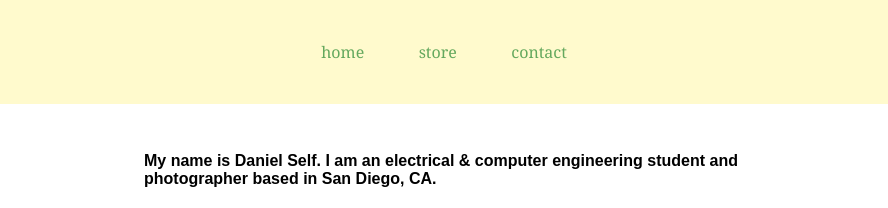
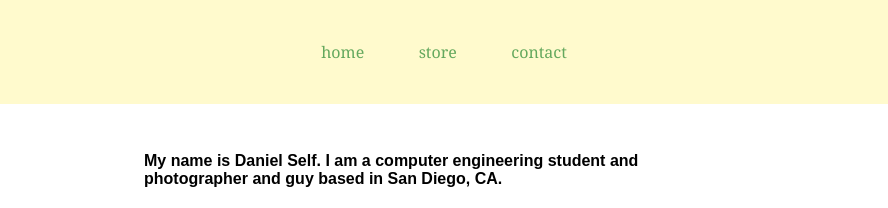
Before and after one commit to existenze/photography, a plain HTML site: page index.html in a window 1280 px wide. Shown: the top 208 px of the page, 196-1084 px from the left. Drawn offline with Linux system fonts and the light colour scheme.

Commit message:
Update index.html

```diff
--- a/index.html
+++ b/index.html
@@ -30,8 +30,8 @@
     </header>
     <main>
         <section id="home" class="home-section">
-            <h4>My name is Daniel Self. I am an electrical & computer engineering student
-                and photographer based in San Diego, CA.</h4>
+            <h4>My name is Daniel Self. I am a computer engineering student
+                and photographer and guy based in San Diego, CA.</h4>
         </section>
         <section id="photo" class="photo-section">
             <div class="img-container">
```
